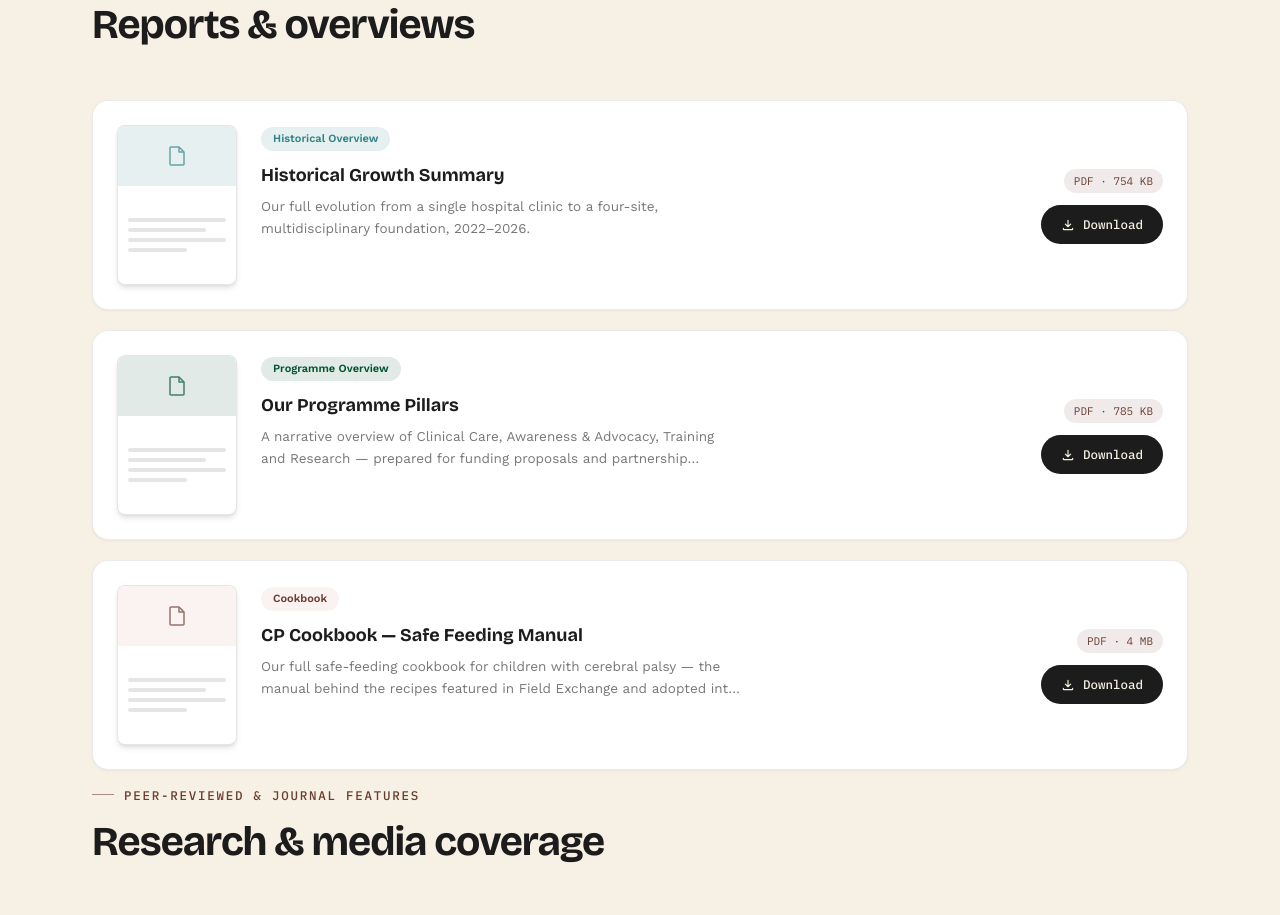
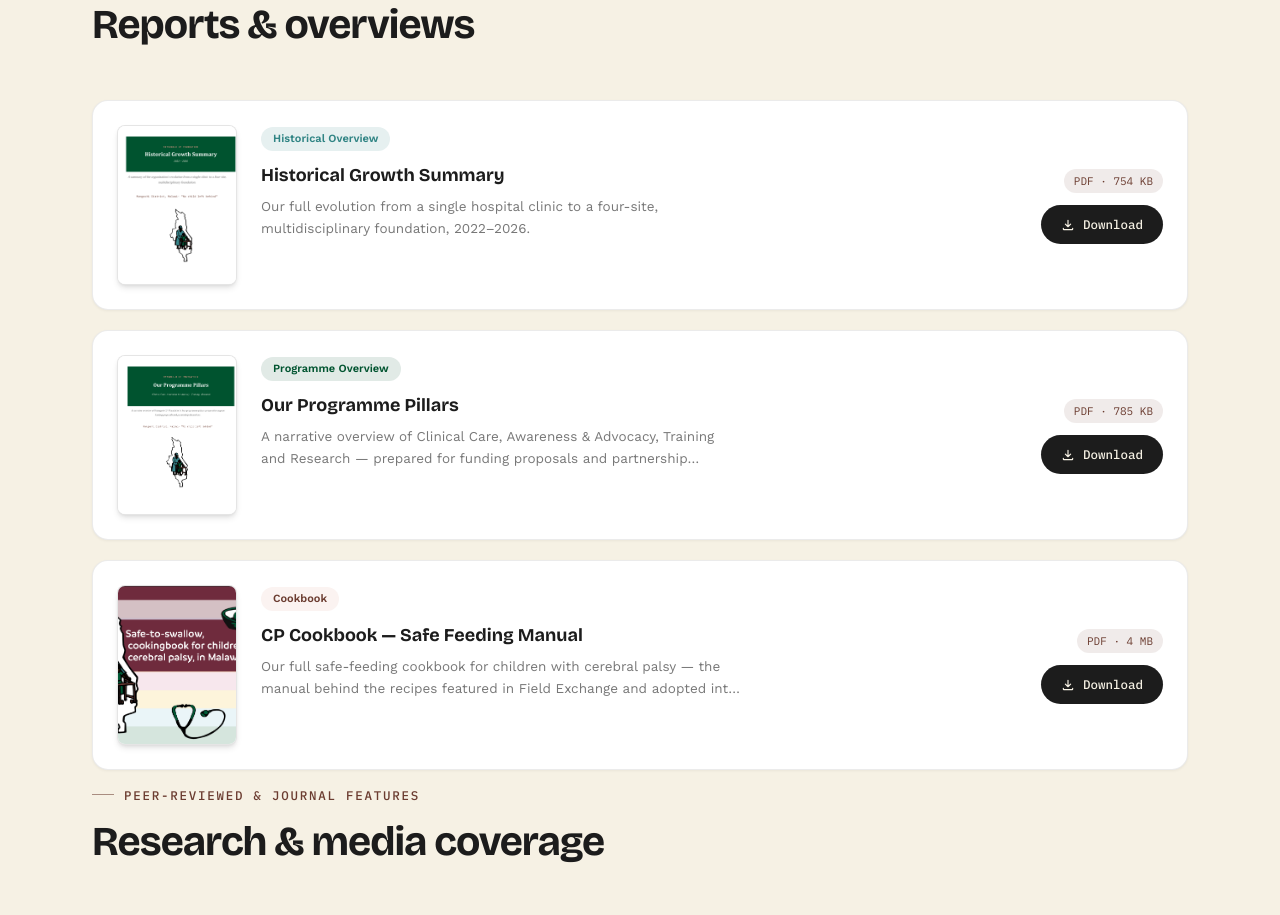
Before and after one commit to peacematapira-wq/Patsogolo-CP-Website, a Next.js app: page /publications in a window 1280 px wide. Shown: the part 500-1415 px from the top of the page. Built offline with nearby package versions, Linux system fonts and the light colour scheme.

Commit message:
Updated Site with Pictures Under Publications

```diff
--- a/src/app/about/page.tsx
+++ b/src/app/about/page.tsx
@@ -11,8 +11,8 @@ import { IconPulse, IconNutrition, IconAlert, IconTrendUp } from "@/components/u
 import { originStory, impactStats } from "@/data/timeline";
 
 const clinicPhotos = [
-  { src: "/images/clinic-1.JPG", alt: "One of Patsogolo CP Foundation's clinic sites in Mangochi District" },
-  { src: "/images/clinic-2.JPG", alt: "One of Patsogolo CP Foundation's clinic sites in Mangochi District" },
+  { src: "/images/clinic-1.jpg", alt: "One of Patsogolo CP Foundation's clinic sites in Mangochi District" },
+  { src: "/images/clinic-2.jpg", alt: "One of Patsogolo CP Foundation's clinic sites in Mangochi District" },
 ];
 
 const statStyle = [
--- a/src/data/publications.ts
+++ b/src/data/publications.ts
@@ -18,7 +18,7 @@ export const downloadablePublications: Publication[] = [
     fileSize: "754 KB",
     href: "/resources/historical-growth-summary.pdf",
     downloadName: "Patsogolo-CP-Foundation-Historical-Growth-Summary.pdf",
-    coverImage: "/images/publications/historical-growth-summary-cover.PNG",
+    coverImage: "/images/publications/historical-growth-summary-cover.png",
   },
   {
     title: "Our Programme Pillars",
@@ -28,7 +28,7 @@ export const downloadablePublications: Publication[] = [
     fileSize: "785 KB",
     href: "/resources/programme-pillars.pdf",
     downloadName: "Patsogolo-CP-Foundation-Programme-Pillars.pdf",
-    coverImage: "/images/publications/programme-pillars-cover.PNG",
+    coverImage: "/images/publications/programme-pillars-cover.png",
   },
   {
     title: "CP Cookbook — Safe Feeding Manual",
@@ -38,7 +38,7 @@ export const downloadablePublications: Publication[] = [
     fileSize: "4 MB",
     href: "/resources/cp-cookbook.pdf",
     downloadName: "Patsogolo-CP-Foundation-CP-Cookbook.pdf",
-    coverImage: "/images/publications/cp-cookbook-cover.PNG",
+    coverImage: "/images/publications/cp-cookbook-cover.png",
   },
 ];
 
```
